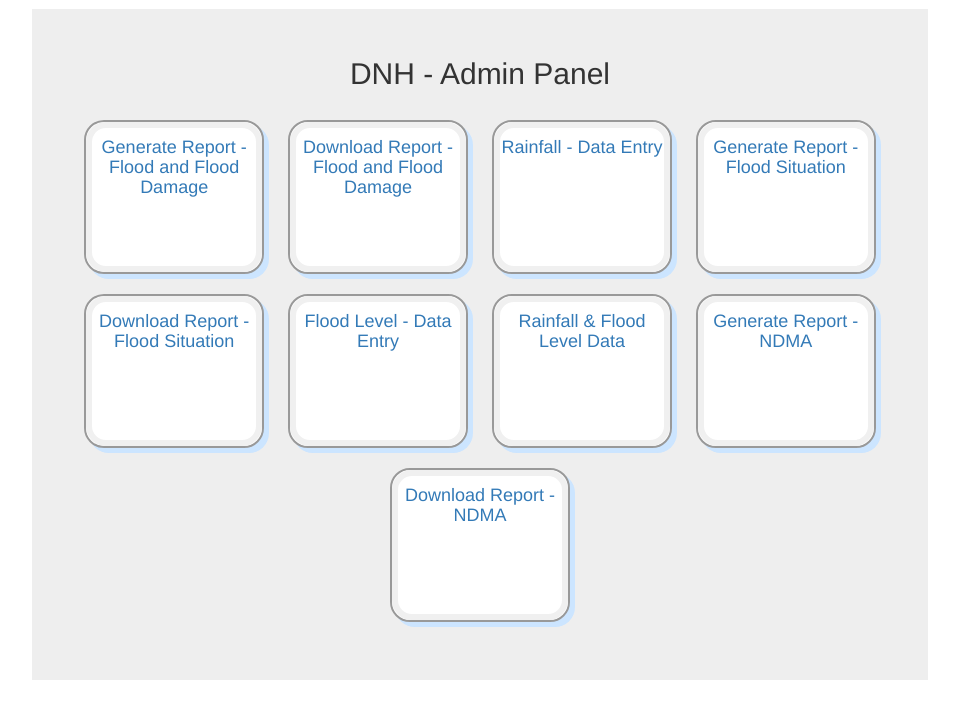
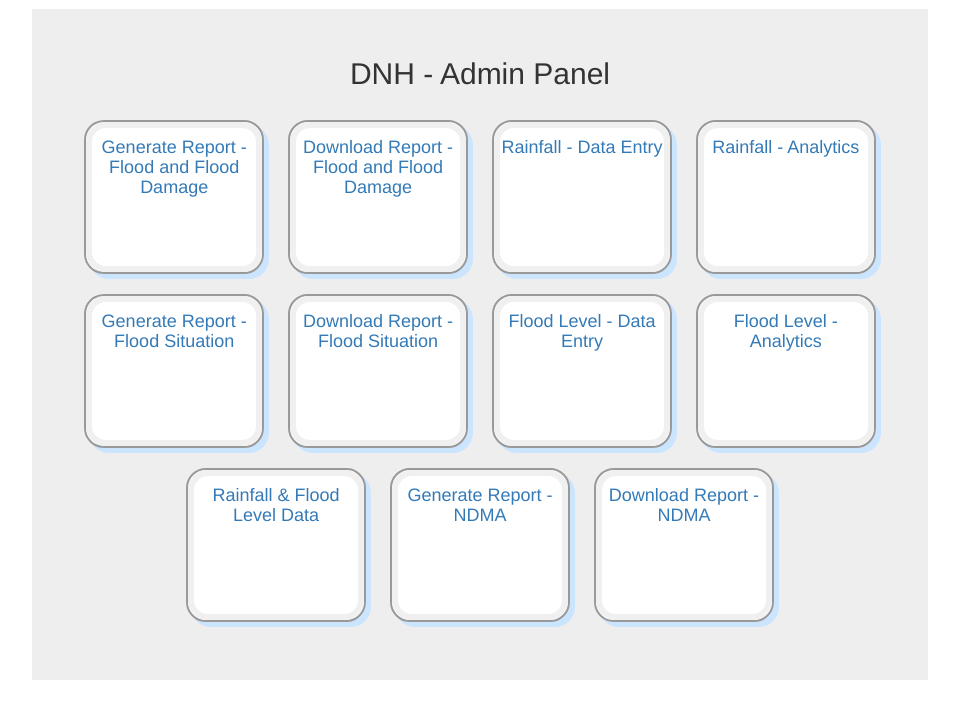
Before and after one commit to dhirenvjti/DNH-DMA, a Python web app: template cloud/templates/admin.html in a window 1280 px wide. Shown: the part 51-770 px from the top of the page, without its empty margins (160-1119 px from the left). Run offline with Jinja, Linux system fonts and the light colour scheme; the template is opened without the code that fills it, so the values that code supplies are empty; some libraries are stand-ins or nearby versions.

Commit message:
adding analytics link to admin page

```diff
--- a/cloud/templates/admin.html
+++ b/cloud/templates/admin.html
@@ -73,6 +73,10 @@
                 Rainfall - Data Entry</a></h4></div>
             </div>
             <div class="LandingPage-section">
+                <div class="LandingPage-sectionInnerBorder"><h4><a href="/rainfall/analytics" target="_blank">
+                Rainfall - Analytics</a></h4></div>
+            </div>
+            <div class="LandingPage-section">
                 <div class="LandingPage-sectionInnerBorder"><h4><a href="/report/flood_situation/generate" target="_blank">
                 Generate Report - Flood Situation</a></h4></div>
             </div>
@@ -83,6 +87,10 @@
             <div class="LandingPage-section">
                 <div class="LandingPage-sectionInnerBorder"><h4><a href="/flood_level/add" target="_blank">
                 Flood Level - Data Entry</a></h4></div>
+            </div>
+            <div class="LandingPage-section">
+                <div class="LandingPage-sectionInnerBorder"><h4><a href="/flood_level/analytics" target="_blank">
+                Flood Level - Analytics</a></h4></div>
             </div>
             <div class="LandingPage-section">
                 <div class="LandingPage-sectionInnerBorder"><h4><a href="/public/data_display" target="_blank">
```
